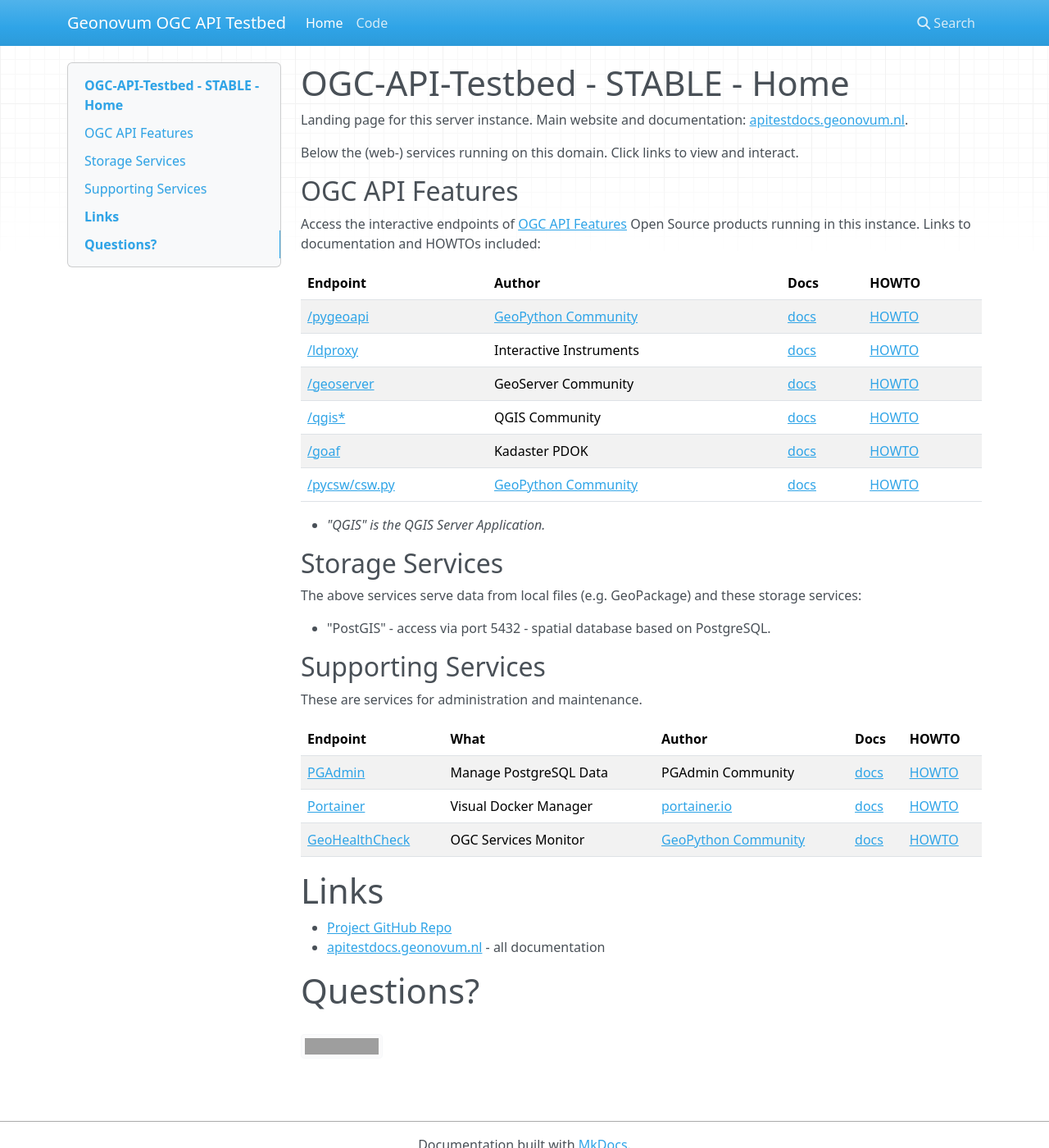
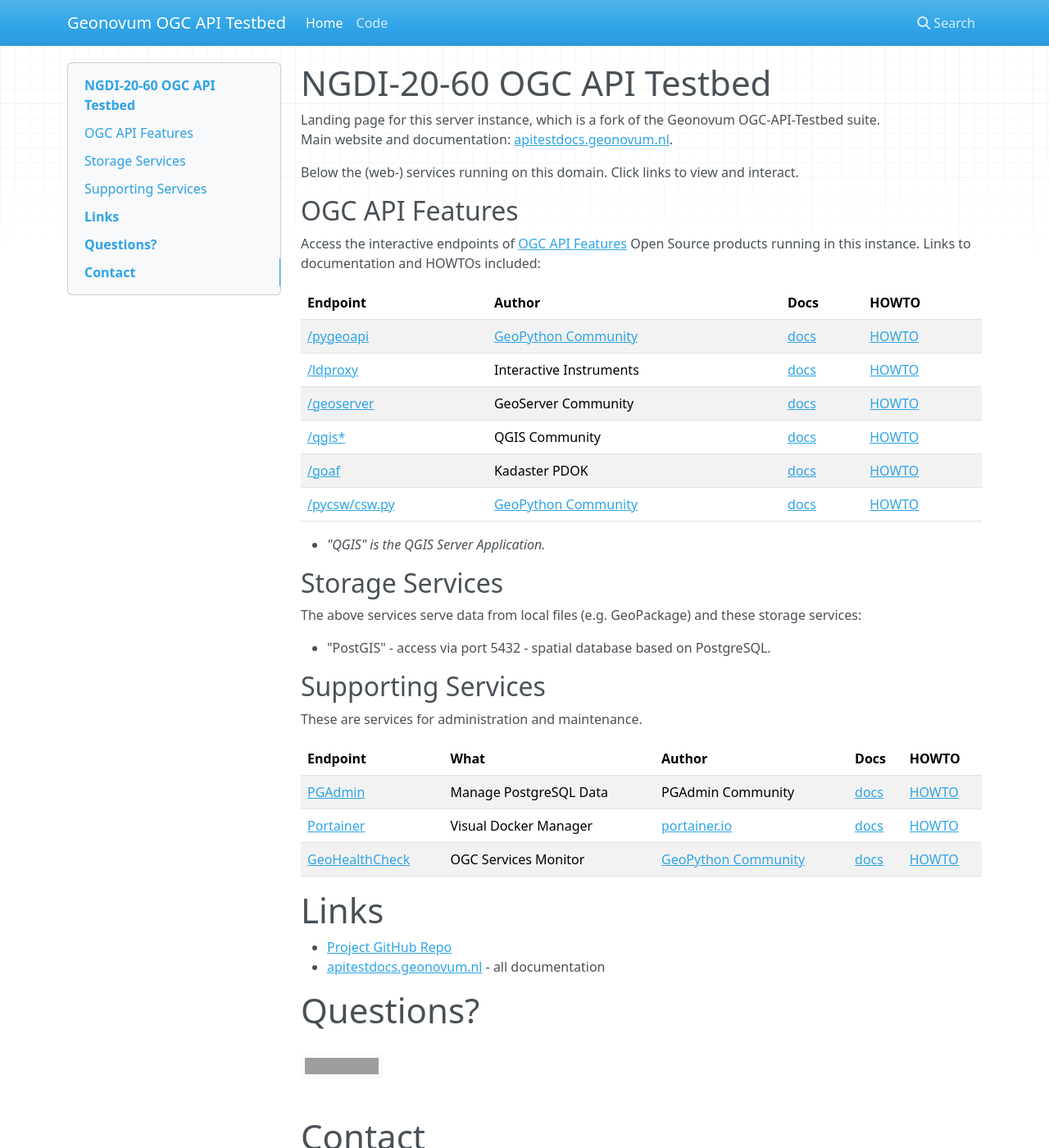
Before and after one commit to MediaComem/ogc-api-sandbox, an MkDocs documentation site: the page built from services/home/src/docs/index.md, in a window 1280 px wide and 1400 px high. Shown: the whole window at 82% size. Built offline with MkDocs 1.6.1, drawn with Linux system fonts in a browser that asks for light colours; nearby versions of some CDN libraries; grey boxes are pictures that could not be loaded.

Commit message:
Update home page.

```diff
--- a/services/home/src/docs/index.md
+++ b/services/home/src/docs/index.md
@@ -1,10 +1,10 @@
 ---
-title: OGC-API-Testbed - STABLE
+title: NGDI-20-60 OGC API Testbed
 ---
 
-# OGC-API-Testbed - STABLE - Home
+# NGDI-20-60 OGC API Testbed
 
-Landing page for this server instance.
+Landing page for this server instance, which is a fork of the Geonovum OGC-API-Testbed suite.
 Main website and documentation: [apitestdocs.geonovum.nl](https://apitestdocs.geonovum.nl).
 
 Below the (web-) services running on this domain. Click links to view and interact.
@@ -51,3 +51,6 @@
 # Questions?
 
 [![Gitter](https://img.shields.io/gitter/room/Geonovum/ogc-api-testbed.svg?style=flat-square)](https://gitter.im/Geonovum/ogc-api-testbed)
+
+# Contact
+[mediamaps](https://heig-vd.ch/rad/instituts/mei/mediamaps)
```
